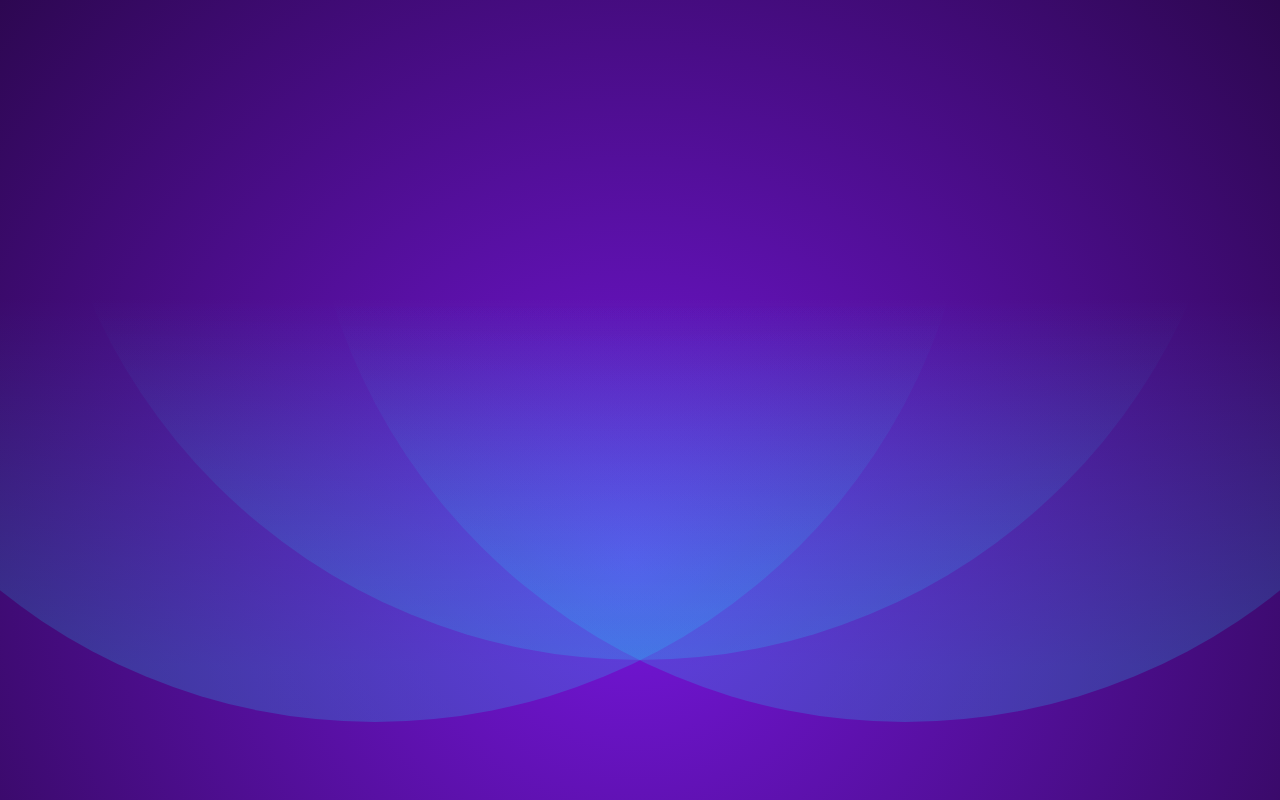
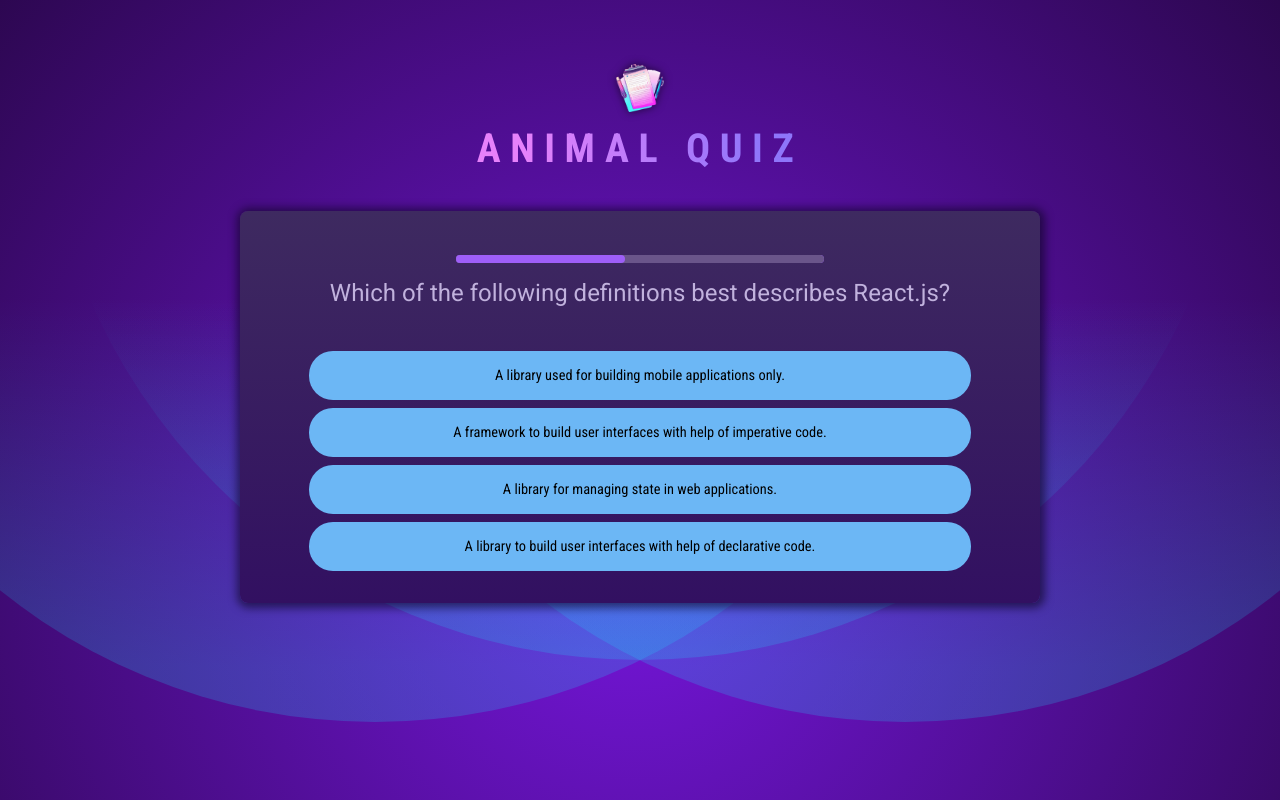
Before and after one commit to nieblasleonel/animalQuiz, a React (Vite) app: page / in a window 1280 px wide. Built offline with nearby package versions, Linux system fonts and the light colour scheme.

Commit message:
Timer setting

```diff
--- a/index.html
+++ b/index.html
@@ -4,7 +4,7 @@
     <meta charset="UTF-8" />
     <link rel="icon" type="image/svg+xml" href="/quiz-logo.png" />
     <meta name="viewport" content="width=device-width, initial-scale=1.0" />
-    <title>Nieblas Quiz</title>
+    <title>Animal Quiz</title>
   </head>
   <body>
     <div id="root"></div>
--- a/src/App.jsx
+++ b/src/App.jsx
@@ -1,3 +1,18 @@
-function App() {}
+import { Header } from "./components/Header";
+import { Quiz } from "./components/Quiz";
+
+
+function App() {
+ return (
+ <>
+   <Header/>
+    <main>
+      <Quiz/>
+     </main>
+
+ </>
+ );
+}
+
 
 export default App;
--- /dev/null
+++ b/src/components/Header.jsx
@@ -0,0 +1,11 @@
+import React from 'react'
+import logoImg from '../assets/quiz-logo.png'
+
+export const Header = () => {
+  return (
+    <header>
+        <img src={logoImg} alt="Quiz logo"/>
+        <h1>Animal Quiz</h1>
+    </header>
+  )
+}
--- /dev/null
+++ b/src/components/QuestionTimer.jsx
@@ -0,0 +1,33 @@
+import React, { useEffect } from 'react'
+import { useState } from 'react';
+
+export const QuestionTimer = ({timeout, onTimeout}) => {
+
+    const [remainigTime, setRemainigTime] = useState(timeout);
+
+    useEffect(() => {
+        const timer= setTimeout(onTimeout, timeout);
+        return ()=>{
+            clearTimeout(timer);
+        };
+
+    }, [timeout,onTimeout]);
+
+
+    useEffect(() => {
+        const interval = setInterval(() => {
+            setRemainigTime(prevRemainingTime =>prevRemainingTime-100);
+        }, 100);
+
+        return ()=>{
+            clearInterval(interval);
+        };
+    }, []);
+
+
+
+
+  return (
+    <progress id="question-time" max={timeout} value={remainigTime}/>
+  )
+}
--- /dev/null
+++ b/src/components/Quiz.jsx
@@ -0,0 +1,84 @@
+import React from 'react'
+import { useState, useCallback } from 'react'
+
+import QUESTIONS  from '../question.js';
+import quizCompleteImg from '../assets/quiz-complete.png'
+import { QuestionTimer } from './QuestionTimer.jsx';
+
+export const Quiz = () => {
+
+    const [answerState, setAnswerState] = useState('')
+    const [userAnswers, setUserAnswers] = useState([]);
+    const activeQuestionIndex = answerState === '' ? userAnswers.length : userAnswers.length-1;
+    const quizIsComplete = activeQuestionIndex === QUESTIONS.length;
+
+    const handleSelectAnswer = useCallback (function handleSelectAnswer (selectedAnswer) {
+
+        setAnswerState('answered');
+
+      setUserAnswers((prevUserAnswer)=>{
+        return [...prevUserAnswer,selectedAnswer]
+      });
+
+      setTimeout(() => {
+        if(selectedAnswer === QUESTIONS[activeQuestionIndex].answers[0]){
+            setAnswerState('correct');
+
+        }else{
+            setAnswerState('wrong');
+        }
+        setTimeout(()=>{
+            setAnswerState('');
+        },2000)
+      }, 1000);
+
+    },[activeQuestionIndex]);
+
+    const handleSkipAnswer = useCallback(()=>handleSelectAnswer(null),[handleSelectAnswer]);
+
+    if(quizIsComplete){
+        return <div id="summary">
+            <img src={quizCompleteImg} alt="Trophy icon"/>
+            <h2>Quiz Completed!</h2>
+        </div>
+    }
+    const shuffleAnswer = [...QUESTIONS[activeQuestionIndex].answers];
+    shuffleAnswer.sort(()=>Math.random()-0.5);
+
+    return (
+
+        <div id="quiz">
+        <div id="question">
+            <QuestionTimer
+               key={activeQuestionIndex}
+               timeout={10000}
+               onTimeout={handleSkipAnswer}
+            />
+            <h2>{QUESTIONS[activeQuestionIndex].text}</h2>
+            <ul id="answers">
+                {
+                  shuffleAnswer.map((answer)=>{
+                    const isSelected = userAnswers[userAnswers.length-1] === answer;
+                    let cssClasses = '';
+
+                    if(answerState === 'answered' && isSelected){
+                      cssClasses = 'selected'
+                    }
+                    if((answerState === 'correct' || answerState === 'wrong') && isSelected){
+                      cssClasses = answerState;
+                    }
+
+                    return <li key={answer} className="answer">
+                             <button onClick={()=>handleSelectAnswer(answer)} className={cssClasses}>{answer}</button>
+                           </li>
+                  }
+
+                    )}
+
+            </ul>
+
+        </div>
+        </div>
+
+  )
+}
--- /dev/null
+++ b/src/question.js
@@ -0,0 +1,72 @@
+export default [
+    {
+      id: 'q1',
+      text: 'Which of the following definitions best describes React.js?',
+      answers: [
+        'A library to build user interfaces with help of declarative code.',
+        'A library for managing state in web applications.',
+        'A framework to build user interfaces with help of imperative code.',
+        'A library used for building mobile applications only.',
+      ],
+    },
+    {
+      id: 'q2',
+      text: 'What purpose do React hooks serve?',
+      answers: [
+        'Enabling the use of state and other React features in functional components.',
+        'Creating responsive layouts in React applications.',
+        'Handling errors within the application.',
+        'Part of the Redux library for managing global state.',
+      ],
+    },
+    {
+      id: 'q3',
+      text: 'Can you identify what JSX is?',
+      answers: [
+        'A JavaScript extension that adds HTML-like syntax to JavaScript.',
+        'A JavaScript library for building dynamic user interfaces.',
+        'A specific HTML version that was explicitly created for React.',
+        'A tool for making HTTP requests in a React application.',
+      ],
+    },
+    {
+      id: 'q4',
+      text: 'What is the most common way to create a component in React?',
+      answers: [
+        'By defining a JavaScript function that returns a renderable value.',
+        'By defining a custom HTML tag in JavaScript.',
+        'By creating a file with a .jsx extension.',
+        'By using the "new" keyword followed by the component name.',
+      ],
+    },
+    {
+      id: 'q5',
+      text: 'What does the term "React state" imply?',
+      answers: [
+        'An object in a component that holds values and may cause the component to render on change.',
+        'The lifecycle phase a React component is in.',
+        'The overall status of a React application, including all props and components.',
+        'A library for managing global state in React applications.',
+      ],
+    },
+    {
+      id: 'q6',
+      text: 'How do you typically render list content in React apps?',
+      answers: [
+        'By using the map() method to iterate over an array of data and returning JSX.',
+        'By using the for() loop to iterate over an array of data and returning JSX.',
+        'By using the forEach() method to iterate over an array of data and returning JSX.',
+        'By using the loop() method to iterate over an array of data and returning JSX.',
+      ],
+    },
+    {
+      id: 'q7',
+      text: 'Which approach can NOT be used to render content conditionally?',
+      answers: [
+        'Using a the #if template syntax.',
+        'Using a ternary operator.',
+        'Using the && operator.',
+        'Using an if-else statement.',
+      ],
+    },
+  ];
```
